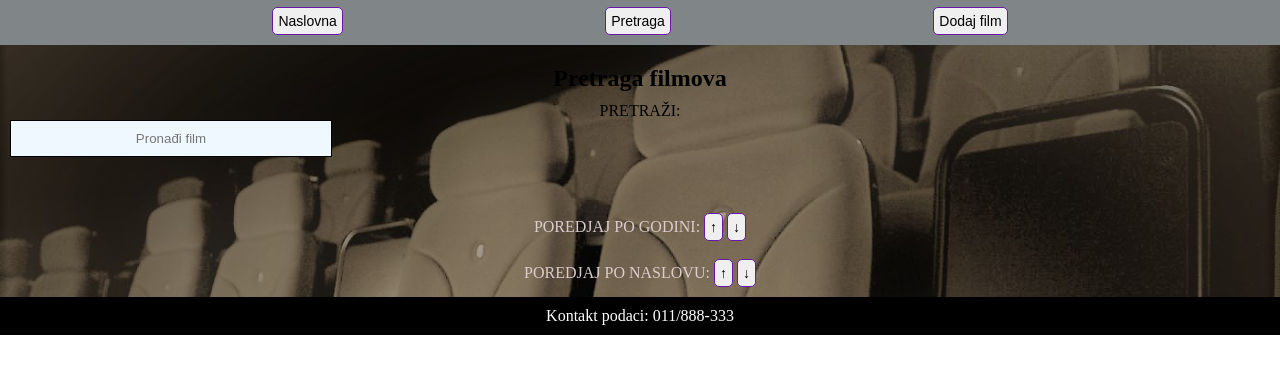
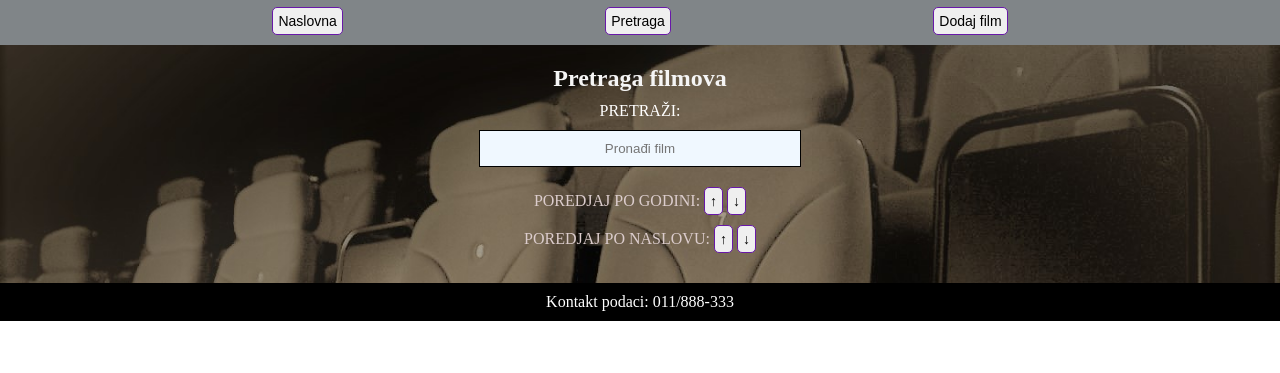
Before and after one commit to sukhoidragan/baza_filmova, a plain HTML site: page pretraga.html in a window 1280 px wide. Shown: the part 107-480 px from the top of the page. Drawn offline with Linux system fonts and the light colour scheme; no server answers.

Commit message:
Add files via upload

```diff
--- a/pretraga.html
+++ b/pretraga.html
@@ -26,9 +26,9 @@
 
       <h2>Pretraga filmova</h2>
 
-      PRETRAŽI:
-      <input type="text" placeholder="Pronađi film"> <br><br>
-      <p>POREDJAJ PO GODINI: <button>&#8593;</button> <button>&#8595;</button> </p><br>
+      <label for="pronadji">PRETRAŽI:</label>
+      <input type="text" placeholder="Pronađi film" id="pronadji">
+      <p>POREDJAJ PO GODINI: <button>&#8593;</button> <button>&#8595;</button> </p>
       <p>POREDJAJ PO NASLOVU: <button>&#8593;</button> <button>&#8595;</button> </p>
 
     </section>
--- a/style.css
+++ b/style.css
@@ -18,9 +18,6 @@ footer {
 }
 header {
     grid-area: h;
-}
-main {
-    grid-area: m;
 }
 .container {
     display: grid;
@@ -76,6 +73,7 @@ main {
     display: flex;
     justify-content: space-evenly;
     flex-wrap: wrap;
+    margin-top: 20px;
   }
   h3{
     width: 100px;
@@ -83,13 +81,17 @@ main {
   }
   p {
     color: rgb(219, 204, 204);
+    margin: 10px;
   }
   h2 {
     padding: 10px;
+    color: #f5f5f5;
+    /* margin: 10px; */
   }
   label, input {
     display: block;
     text-align: center;
+    color: white;
   }
   input {
     padding: 10px;
@@ -99,11 +101,18 @@ main {
   }
   .unesi_film {
   display: flex;
+  justify-content: space-evenly;
   }
   .unos {
-   margin-left: 250px;
-   margin-right: 350px;
+   /* margin-left: 150px;
+   margin-right: 100px; */
   }
   .slika{
     padding: 30px;
   }
+  .slika img {
+    opacity: 0.2;
+  }
+  #pronadji {
+    margin: 10px auto 20px;
+  }
```
